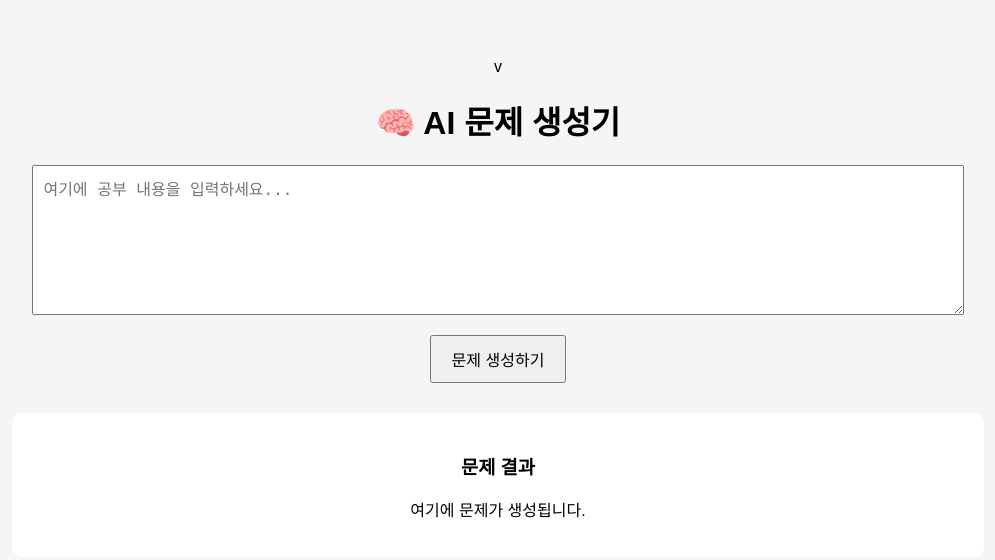
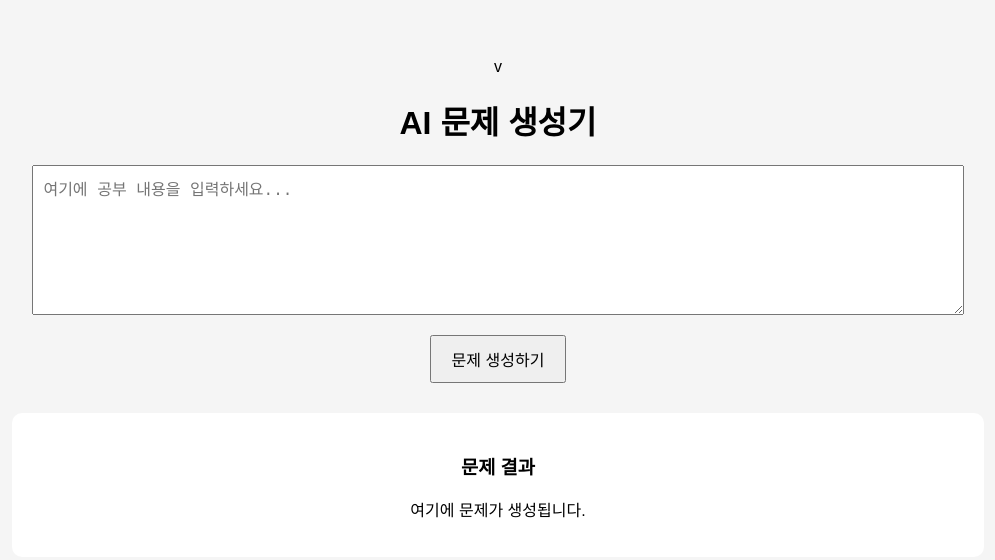
Before and after one commit to siwonganggg/ai-, a plain HTML site: page text.html in a window 1280 px wide. Shown: the whole page, without its empty margins (142-1137 px from the left). Drawn offline with Linux system fonts and the light colour scheme.

Commit message:
Fix HTML formatting and ensure proper structure

```diff
--- a/text.html
+++ b/text.html
@@ -38,7 +38,7 @@ v<!DOCTYPE html>
 </head>
 <body>
 
-    <h1>🧠 AI 문제 생성기</h1>
+    <h1> AI 문제 생성기</h1>
 
     <textarea id="inputText" placeholder="여기에 공부 내용을 입력하세요..."></textarea><br>
 
```
